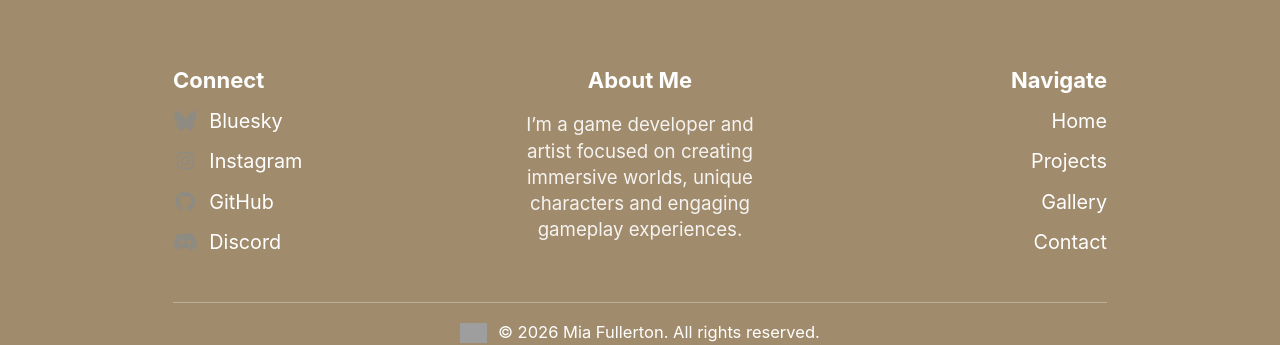
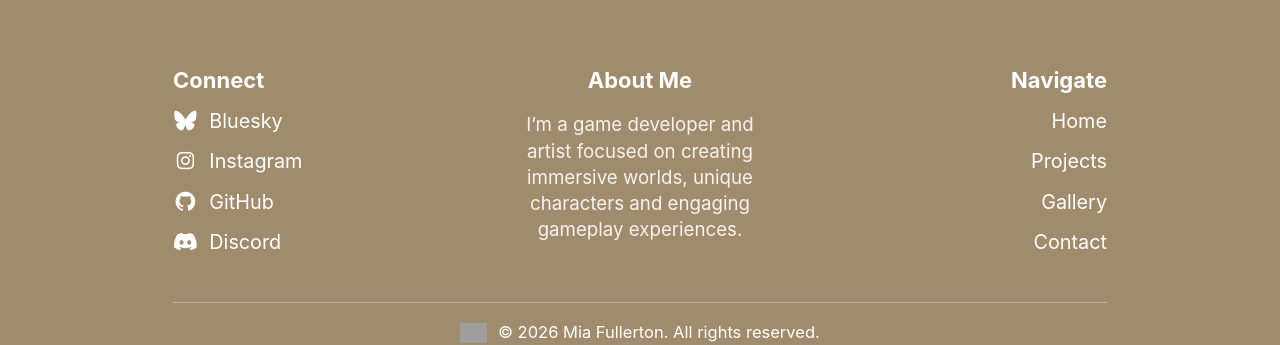
Before and after one commit to Griffsirr/Griffsirr.github.io, a Jekyll site: the page built from _pages/index.md, in a window 1280 px wide. Shown: the part 3218-3563 px from the top of the page. Built offline with Jekyll 4.4.1, drawn with Linux system fonts in a browser that asks for light colours; grey boxes are pictures that could not be loaded.

Commit message:
Update footer.html

```diff
--- a/_includes/footer.html
+++ b/_includes/footer.html
@@ -99,7 +99,7 @@
 
 .footer-link i {
   margin-right: 6px;
-  color: #ffffff;
+  color: #ffffff !important;
 }
 
 .footer-link:hover {
```
